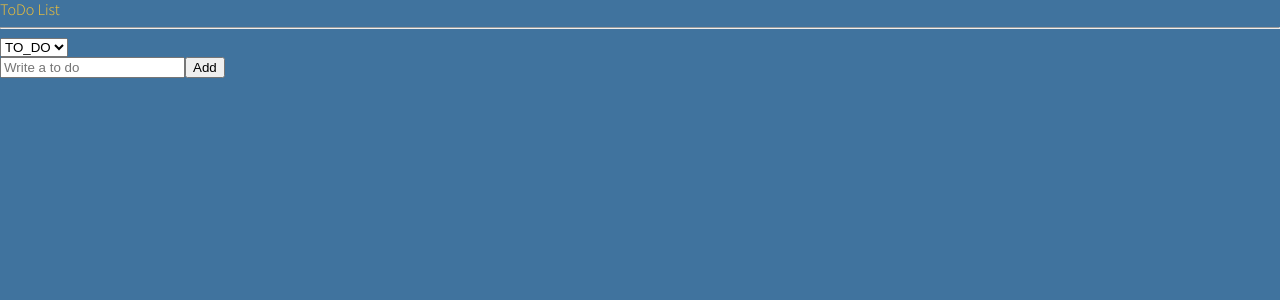
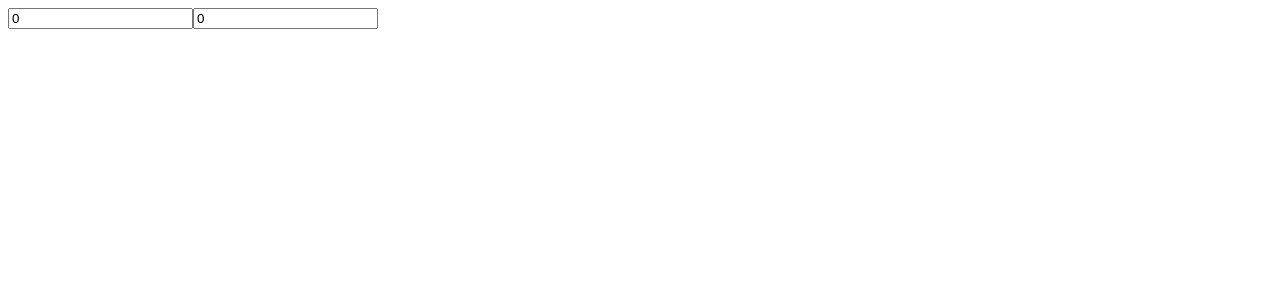
Before and after one commit to kimdoyeonn/react-masterclass, a React (Create React App) app: page / in a window 1280 px wide. Shown: the top 300 px of the page. Built offline with nearby package versions, Linux system fonts and the light colour scheme.

Commit message:
#6.1 Set Selectors

```diff
--- a/src/App.tsx
+++ b/src/App.tsx
@@ -1,79 +1,18 @@
-import React from 'react';
-import { createGlobalStyle } from 'styled-components';
-import TodoList from './components/TodoList';
-
-const GlobalStyle = createGlobalStyle`
-  @import url('https://fonts.googleapis.com/css2?family=Source+Sans+Pro:wght@300;400&display=swap');
-  html, body, div, span, applet, object, iframe,
-  h1, h2, h3, h4, h5, h6, p, blockquote, pre,
-  a, abbr, acronym, address, big, cite, code,
-  del, dfn, em, img, ins, kbd, q, s, samp,
-  small, strike, strong, sub, sup, tt, var,
-  b, u, i, center,
-  dl, dt, dd, menu, ol, ul, li,
-  fieldset, form, label, legend,
-  table, caption, tbody, tfoot, thead, tr, th, td,
-  article, aside, canvas, details, embed,
-  figure, figcaption, footer, header, hgroup,
-  main, menu, nav, output, ruby, section, summary,
-  time, mark, audio, video {
-    margin: 0;
-    padding: 0;
-    border: 0;
-    font-size: 100%;
-    font: inherit;
-    vertical-align: baseline;
-  }
-  /* HTML5 display-role reset for older browsers */
-  article, aside, details, figcaption, figure,
-  footer, header, hgroup, main, menu, nav, section {
-    display: block;
-  }
-  /* HTML5 hidden-attribute fix for newer browsers */
-  *[hidden] {
-    display: none;
-  }
-  body {
-    line-height: 1;
-  }
-  menu, ol, ul {
-    list-style: none;
-  }
-  blockquote, q {
-    quotes: none;
-  }
-  blockquote:before, blockquote:after,
-  q:before, q:after {
-    content: '';
-    content: none;
-  }
-  table {
-    border-collapse: collapse;
-    border-spacing: 0;
-  }
-  * {
-    box-sizing: border-box;
-  }
-  body {
-    font-weight: 300;
-    font-family: 'Source Sans Pro', sans-serif;
-    background-color: ${(props) => props.theme.bgColor};
-    color: ${(props) => props.theme.textColor};
-    line-height: 1.2;
-  }
-  a {
-    text-decoration: none;
-    color: inherit;
-  }
-  `;
+import React from "react";
+import { useRecoilState, useRecoilValue } from "recoil";
+import { hoursSeletor, minutesState } from "./components/atoms";
 
 function App() {
-  console.log('왜');
+  const [minutes, setMinutes] = useRecoilState(minutesState);
+  const hours = useRecoilValue(hoursSeletor);
+  const onMinutesChange = (event: React.FormEvent<HTMLInputElement>) => {
+    setMinutes(+event.currentTarget.value);
+  }
   return (
-    <>
-      <GlobalStyle />
-      <TodoList />
-    </>
+    <div>
+      <input type='number' value={minutes} onChange={onMinutesChange}/>
+      <input type='number' value={hours} />
+    </div>
   );
 }
 
--- a/src/components/CreateToDos.tsx
+++ /dev/null
@@ -1,34 +0,0 @@
-import { useForm } from 'react-hook-form';
-import { useRecoilValue, useSetRecoilState } from 'recoil';
-import { categoryState, todoState } from './atoms';
-
-interface IForm {
-  toDo: string;
-}
-
-const CreateToDos = () => {
-  const setToDos = useSetRecoilState(todoState);
-  const { setValue, register, handleSubmit } = useForm<IForm>();
-  const category = useRecoilValue(categoryState);
-  const handleValid = ({ toDo }: IForm) => {
-    setToDos((oldToDos) => [
-      { text: toDo, id: Date.now(), category },
-      ...oldToDos,
-    ]);
-    setValue('toDo', '');
-  };
-
-  return (
-    <form onSubmit={handleSubmit(handleValid)}>
-      <input
-        {...register('toDo', {
-          required: 'Please write a To Do.',
-        })}
-        placeholder='Write a to do'
-      />
-      <button>Add</button>
-    </form>
-  );
-};
-
-export default CreateToDos;
--- a/src/components/ToDo.tsx
+++ /dev/null
@@ -1,44 +0,0 @@
-import React from 'react';
-import { useSetRecoilState } from 'recoil';
-import { Categories, IToDo, todoState } from './atoms';
-
-const ToDo = ({ text, category, id }: IToDo) => {
-  const setToDos = useSetRecoilState(todoState);
-  const onClick = (event: React.MouseEvent<HTMLButtonElement>) => {
-    const {
-      currentTarget: { name },
-    } = event;
-    setToDos((oldTodos) => {
-      const targetIndex = oldTodos.findIndex((todo) => todo.id === id);
-      const oldToDo = oldTodos[targetIndex];
-      const newToDo = { ...oldToDo, category: name as any };
-      return [
-        ...oldTodos.slice(0, targetIndex),
-        newToDo,
-        ...oldTodos.slice(targetIndex + 1),
-      ];
-    });
-  };
-  return (
-    <li>
-      {text}
-      {category !== Categories.DOING && (
-        <button name={Categories.DOING + ''} onClick={onClick}>
-          Doing
-        </button>
-      )}
-      {category !== Categories.TO_DO && (
-        <button name={Categories.TO_DO + ''} onClick={onClick}>
-          Todo
-        </button>
-      )}
-      {category !== Categories.DONE && (
-        <button name={Categories.DONE + ''} onClick={onClick}>
-          Done
-        </button>
-      )}
-    </li>
-  );
-};
-
-export default ToDo;
--- a/src/components/TodoList.tsx
+++ /dev/null
@@ -1,29 +0,0 @@
-import React from 'react';
-import { useRecoilState, useRecoilValue } from 'recoil';
-import { Categories, categoryState, todoSelector } from './atoms';
-import CreateToDos from './CreateToDos';
-import ToDo from './ToDo';
-
-const TodoList = () => {
-  const toDos = useRecoilValue(todoSelector);
-  const [category, setCategory] = useRecoilState(categoryState);
-  const onInput = (event: React.FormEvent<HTMLSelectElement>) => {
-    setCategory(event.currentTarget.value as any);
-  };
-
-  return (
-    <div>
-      <h1>ToDo List</h1>
-      <hr />
-      <select value={category} onInput={onInput}>
-        <option value={Categories.TO_DO}>TO_DO</option>
-        <option value={Categories.DOING}>DOING</option>
-        <option value={Categories.DONE}>DONE</option>
-      </select>
-      <CreateToDos />
-      {toDos.map(toDo => <ToDo key={toDo.id} {...toDo} />)}
-    </div>
-  );
-};
-
-export default TodoList;
--- a/src/components/atoms.tsx
+++ b/src/components/atoms.tsx
@@ -1,32 +1,13 @@
 import { atom, selector } from 'recoil';
 
-export enum Categories {
-  "TO_DO",
-  "DOING",
-  "DONE",
-}
-
-export interface IToDo {
-  text: string;
-  category: Categories;
-  id: number;
-}
-
-export const todoState = atom<IToDo[]>({
-  key: 'toDo',
-  default: [],
+export const minutesState = atom({
+  key: 'minutes',
+  default: 0,
 });
 
-export const categoryState = atom<Categories>({
-  key: 'categoryState',
-  default: Categories.TO_DO,
-});
-
-export const todoSelector = selector({
-  key: 'todoSelector',
+export const hoursSeletor = selector({
+  key: 'hours',
   get: ({ get }) => {
-    const toDos = get(todoState);
-    const category = get(categoryState);
-    return toDos.filter((toDo) => toDo.category === category);
+    return get(minutesState) / 60;
   },
 });
```
